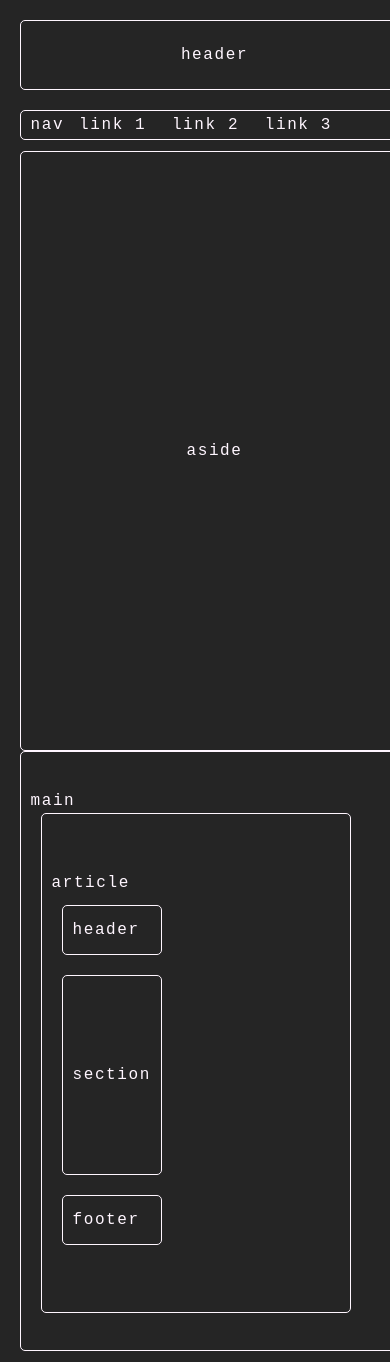
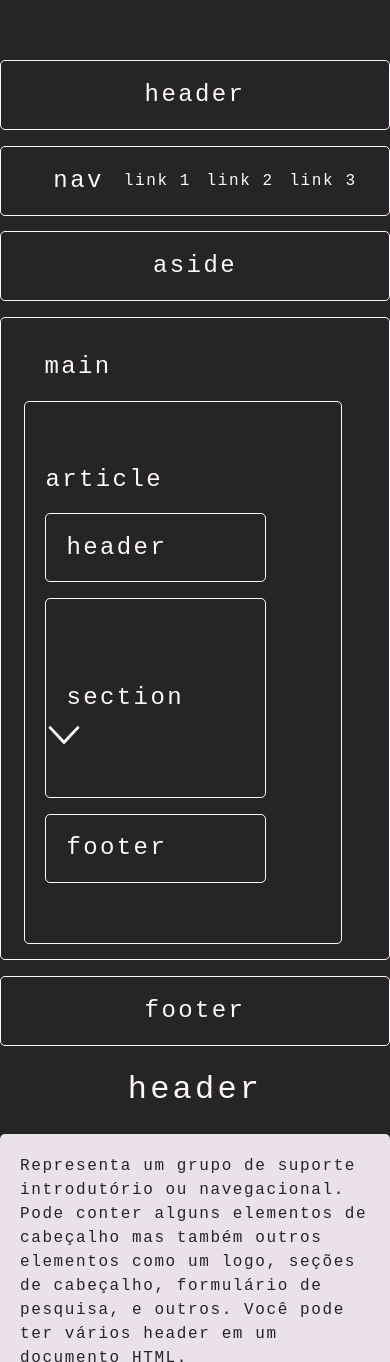
Before and after one commit to levxyca/tags-estruturais-html5, a plain HTML site: page index.html in a window 390 px wide. Shown: the top 1362 px of the page. Drawn offline with Linux system fonts and the light colour scheme.

Commit message:
feat: portabilidade de flex para grid no container de exeplo de HTML

```diff
--- a/css/style.css
+++ b/css/style.css
@@ -41,7 +41,7 @@ grid-column: span 3;
 
 body {
   display: grid;
-  grid-template-columns: 1fr min(1000px, 100%) 1fr;
+  grid-template-columns: 1fr min(800px, 100%) 1fr;
   background-color: var(--color-bg);
   font-family: monospace;
 }
@@ -60,14 +60,48 @@ a {
   color: inherit;
 }
 
-.style {
-  width: 100%;
-  display: flex;
-  flex-flow: row wrap;
-  place-content: center;
-  align-items: center;
-  height: 100vh;
+/*
+Ao invés de definir um layout de maneira estática com px
+que demanda muitas media queries, podemos usar CSS Grid e deixar
+o navegador calcular o layout pra nós!
+
+Foram definidas 3 colunas (grid-template-columns)
+Cada elemento vai automáticamente ocupar uma célula
+de cada uma das 3 colunas, no 4º elemento o grid
+cria automáticamente uma nova linha.
+
+Na regra grid-auto-rows: max-content; estamos dizendo
+que cada linha criada automáticamente será do tamanho
+do conteúdo que tiver dentro dela
+
+O grid-template-areas permite a gente alocar elementos no
+grid apenas declarando o nome deles!
+
+O grid fica dessa forma
+
+   | 20px  |   1fr    |   1fr  |
+      ---       ---        ---
+   | header |  header  | header |
+   | nav    |  nav     | nav    |
+   | aside  | main     | main   |
+   | footer | footer   | footer |
+
+*/
+
+.tag-container {
+  display: grid;
+  grid-template-columns: 200px repeat(2, 1fr);
+  grid-auto-rows: max-content;
+  grid-template-areas:
+  "header header header"
+  "nav nav nav"
+  "aside main main"
+  "footer footer footer";
+  gap: 2ch;
+  margin-top: 60px;
 }
+
+.p-1 { padding: 1rem; }
 
 .flex {
   display: flex;
@@ -146,35 +180,33 @@ a:hover .p__tag::before {
 }
 
 .header {
-  width: 750px;
-  height: 70px;
-  margin-bottom: 20px;
+  grid-area: header;
 }
 
 .aside {
-  width: 150px;
-  height: 600px;
-  margin-right: 20px;
+  grid-area: aside;
 }
 
-.flex__main {
-  display: flex;
-  flex-direction: column;
-  justify-content: center;
-  align-items: flex-start;
+aside {
+  height: 100%;
+  display: grid;
+  place-items: center;
 }
 
 .main {
-  width: 580px;
-  height: 600px;
+  grid-area: main;
+  display: flex;
+  flex-direction: column;
+  gap: 2ch;
+  padding: 4ch 6ch 2ch 3ch;
+}
+
+article .elemento__card {
+  padding: 2ch 0;
 }
 
 .nav {
-  width: 750px;
-  height: 30px;
-  display: flex;
-  align-items: center;
-  margin: 0px 0px 11px 0px;
+  grid-area: nav;
   color: var(--color-text);
 }
 
@@ -186,140 +218,51 @@ a:hover .p__tag::before {
 .nav li {
   font-size: 1rem;
   letter-spacing: 0.1em;
-  margin: 5px;
 }
 
 .article {
-  width: 500px;
-  height: 500px;
-  margin-left: 20px;
+  display: grid;
+  place-content: center start;
+  grid-template-columns: 80%;
+  row-gap: 2ch;
+  padding: 60px 20px;
 }
 
-.header__article {
-  width: 400px;
-  height: 50px;
-  margin: 10px 0 10px 20px;
-}
+.article a:first-child .p__tag { margin: 0; }
 
 .section {
-  width: 400px;
   height: 200px;
-  margin: 10px 0 10px 20px;
-}
-
-.footer__article {
-  width: 400px;
-  height: 50px;
-  margin: 10px 0 10px 20px;
+  display: flex;
+  align-items: center;
 }
 
 .footer {
-  width: 750px;
-  height: 70px;
-  margin-top: 20px;
+  width: 100%;
+  grid-area: footer;
 }
 
 .cards {
-  display: flex;
-  flex-direction: column;
-  align-items: center;
+  display: grid;
+  place-items: center;
 }
 
-/* RESPONSIVE */
-@media (max-width: 1150px) {
-  body {
-    height: auto;
-  }
-  .cards {
-    margin: 15% 0;
-  }
-  .p__tag {
-    font-size: 1rem;
-    margin: 0 10px;
-  }
-  .arrow__icon {
-    display: none;
-  }
-  .style {
-    display: block;
-    max-width: auto;
-    margin: 5%;
-    height: auto;
-  }
-  .header {
-    width: 100%;
-  }
-  .nav {
-    width: 100%;
+@media (max-width: 800px) {
+  /*
+    Quando o dispositivo fica com menos de 800px de largura
+    o grid fica com apenas uma coluna, as áreas são resetadas
+    pro valor inicial (none)
+
+    Os filhos do grid tem suas grid-areas resetadas pra initial
+    (none)
+
+    Dessa forma a ordenação de empilhamento é a mesma que a ordem
+    que os elementos aparecem no DOM.
+  */
+  .tag-container {
+    grid-template-columns: 1fr;
+    grid-template-areas: initial;
   }
 
-  .aside {
-    width: 100%;
-  }
-  .main {
-    width: 100%;
-  }
-  .footer {
-    width: 100%;
-  }
+  .tag-container > * { grid-area: initial; }
+
 }
-
-@media (max-width: 715px) {
-  .article {
-    width: 80%;
-  }
-  .header__article {
-    width: 70%;
-  }
-  .section {
-    width: 70%;
-  }
-  .footer__article {
-    width: 70%;
-  }
-}
-
-@media (max-width: 714px) {
-  .article {
-    width: 80%;
-  }
-  .header__article {
-    width: 300px;
-  }
-  .section {
-    width: 300px;
-  }
-  .footer__article {
-    width: 300px;
-  }
-}
-
-@media (max-width: 570px) {
-  .article {
-    width: 80%;
-  }
-  .header__article {
-    width: 200px;
-  }
-  .section {
-    width: 200px;
-  }
-  .footer__article {
-    width: 200px;
-  }
-}
-
-@media (max-width: 430px) {
-  .article {
-    width: 80%;
-  }
-  .header__article {
-    width: 100px;
-  }
-  .section {
-    width: 100px;
-  }
-  .footer__article {
-    width: 100px;
-  }
-}
--- a/index.html
+++ b/index.html
@@ -12,14 +12,14 @@
     <a href="#cards">
       <img src="img/arrow.svg" alt="arrow icon" class="arrow__icon" />
     </a>
-    <div class="style">
-      <a href="#header__card">
-        <header class="elemento__card flex header">
+    <div class="tag-container">
+      <a href="#header__card" class="header">
+        <header class="elemento__card flex p-1">
           <p class="p__tag">header</p>
         </header>
       </a>
-      <a href="#nav__card">
-        <nav class="elemento__card nav">
+      <a href="#nav__card" class="nav">
+        <nav class="elemento__card flex p-1">
           <p class="p__tag">nav</p>
           <ul>
             <li>link 1</li>
@@ -28,36 +28,36 @@
           </ul>
         </nav>
       </a>
-      <a href="#aside__card">
-        <aside class="elemento__card flex aside">
+      <a href="#aside__card" class="aside">
+        <aside class="elemento__card p-1">
           <p class="p__tag">aside</p>
         </aside>
       </a>
-      <main class="flex__main elemento__card main">
+      <main class="elemento__card main">
         <a href="#main__card"><p class="p__tag">main</p></a>
+        <article class="elemento__card article">
           <a href="#article__card">
-          <article class="flex__main elemento__card article">
             <p class="p__tag">article</p>
+          </a>
           <a href="#header__card">
-              <header class="flex__main elemento__card header__article">
+            <header class="elemento__card header__article">
               <p class="p__tag">header</p>
             </header>
           </a>
           <a href="#section__card">
-              <section class="flex__main elemento__card section">
+            <section class="elemento__card section">
               <p class="p__tag">section</p>
             </section>
           </a>
           <a href="#footer__card">
-              <footer class="flex__main elemento__card footer__article">
+            <footer class="elemento__card footer__article">
               <p class="p__tag">footer</p>
             </footer>
           </a>
         </article>
-        </a>
       </main>
-      <a href="#footer__card">
-        <footer class="elemento__card flex footer">
+      <a href="#footer__card" class="footer">
+        <footer class="elemento__card flex p-1">
           <p class="p__tag">footer</p>
         </footer>
       </a>
```
Lines whose indentation alone changed are shown as unchanged.
